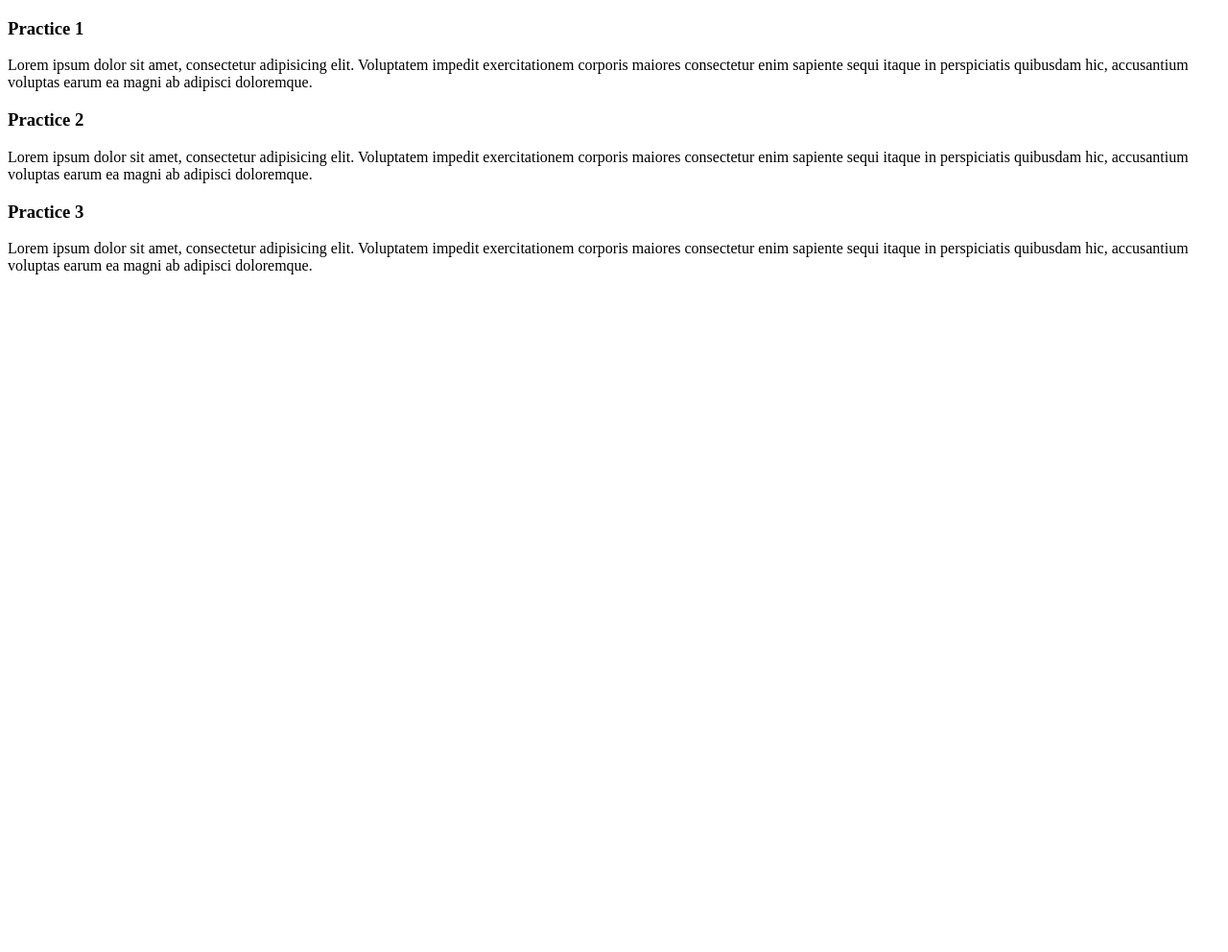
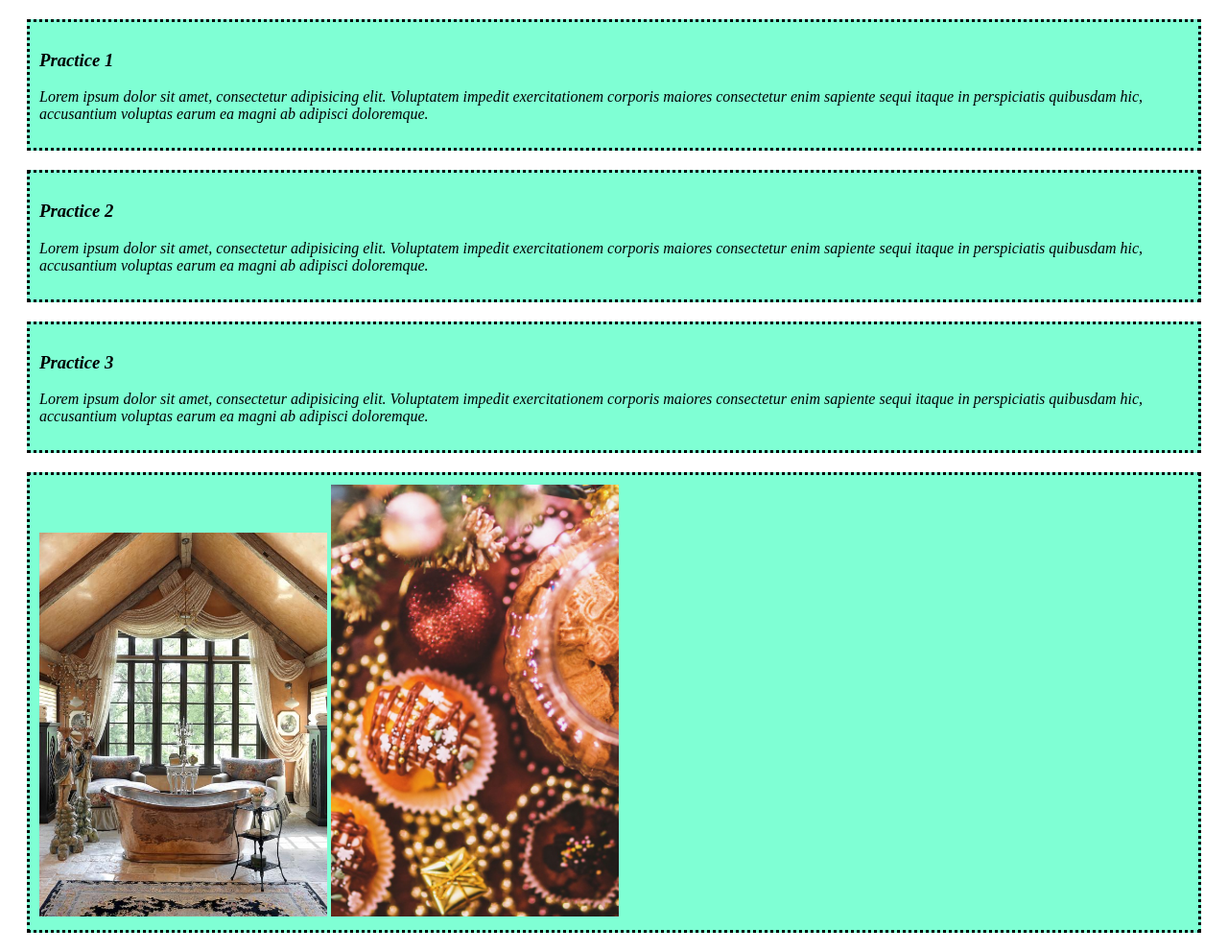
Before and after one commit to hossainshofiq/my-practice-github, a plain HTML site: page index.html in a window 1280 px wide. Shown: the whole page at 96% size. Before the commit the page ends 800 px from the top, so only its background shows below. Drawn offline with Linux system fonts and the light colour scheme.

Commit message:
addin photos and change css

```diff
--- a/index.html
+++ b/index.html
@@ -4,6 +4,7 @@
     <meta charset="UTF-8">
     <meta name="viewport" content="width=device-width, initial-scale=1.0">
     <title>My-practice-github</title>
+    <link rel="stylesheet" href="style/practice.css">
 </head>
 <body>
     <div>
@@ -18,5 +19,10 @@
         <h3>Practice 3</h3>
         <p>Lorem ipsum dolor sit amet, consectetur adipisicing elit. Voluptatem impedit exercitationem corporis maiores consectetur enim sapiente sequi itaque in perspiciatis quibusdam hic, accusantium voluptas earum ea magni ab adipisci doloremque.</p>
     </div>
+
+    <div>
+        <img src="images/1 (1).jpg" width="300" alt="">
+        <img src="images/1 (4).jpg" width="300" alt="">
+    </div>
 </body>
 </html>
--- a/style/practice.css
+++ b/style/practice.css
@@ -1,5 +1,7 @@
 div{
     background-color: aquamarine;
-    font-family: 'Courier New', Courier, monospace;
+    padding: 10px;
+    margin: 20px;
+    border-style: dotted;
     font-style: italic;
 }
```
Also changed, not shown: images/1 (1).jpg (added), images/1 (4).jpg (added).
